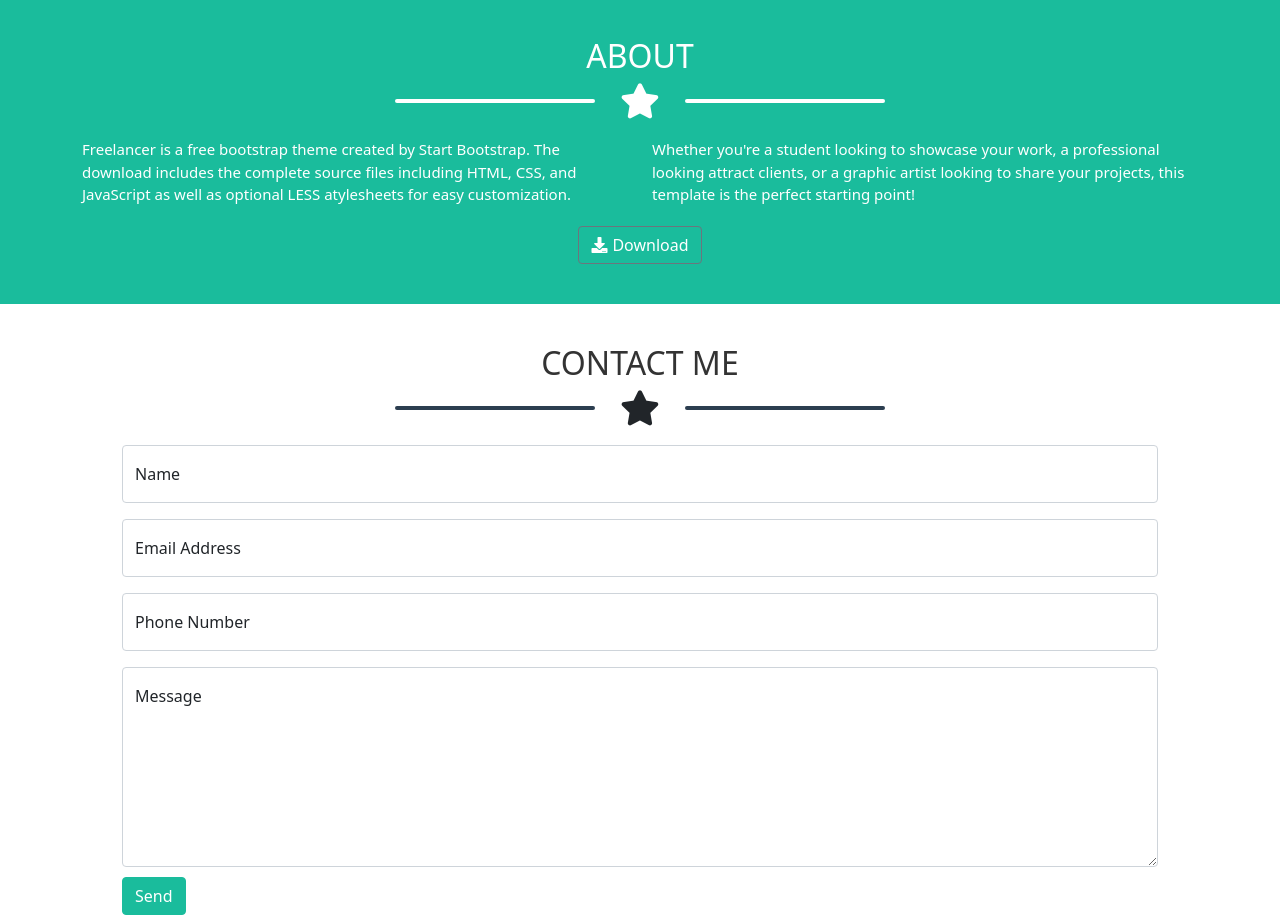
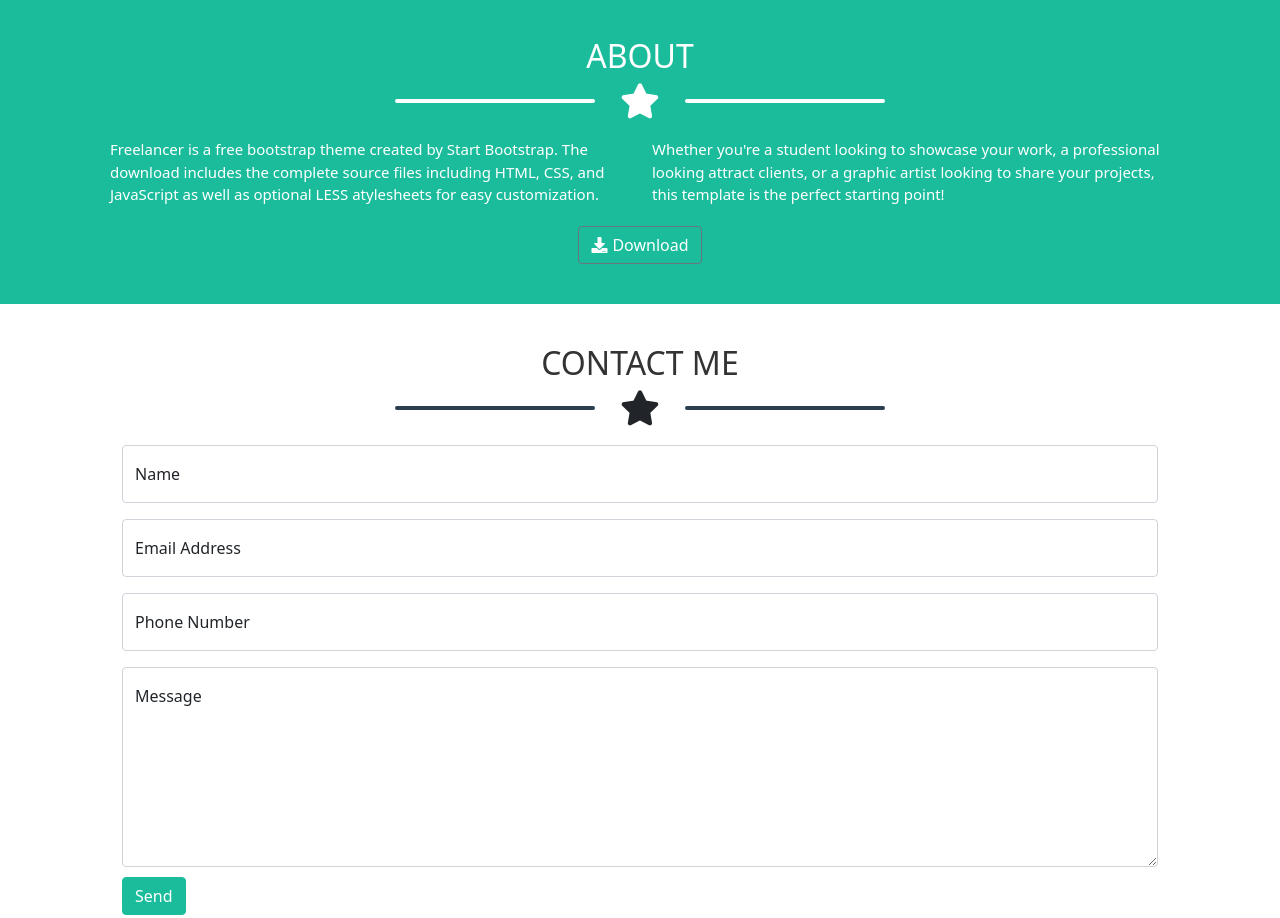
Before and after one commit to petrescuandreea/html-css-bootstrap-freelancer, a plain HTML site: page index.html in a window 1280 px wide. Shown: the part 1403-2321 px from the top of the page. Drawn offline with nearby package versions, Linux system fonts and the light colour scheme.

Commit message:
padding content

```diff
--- a/css/style.css
+++ b/css/style.css
@@ -126,23 +126,19 @@ h2 {
     color: white;
 }
 
-
-
-.about-container {
-    /* height: 500px; */
-    background-color: darkgray;
+    /* content  */
+#about .left-col {
+    padding-left: 40px;
 }
 
-/* .about-content {
-    height: 200px;
-    background-color: rgb(235, 82, 82);
-    border: 1px solid black;
-} */
+#about .right-col {
+    padding-right: 40px;
+}
 
 #about .content {
     font-size: 15px;
+}
 
-}
 
  /* .cta {
     height: 50px;
--- a/index.html
+++ b/index.html
@@ -160,7 +160,7 @@
 
                     <!-- content  -->
                     <div class="row row-cols-1 row-cols-md-2">
-                        <div class="col about-content white">
+                        <div class="col about-content white left-col">
                             <div class="content">
                                 <p>
                                     Freelancer is a free bootstrap theme created by Start Bootstrap. The download includes the complete source files including HTML, CSS, and JavaScript as well as optional LESS atylesheets for easy customization.
@@ -169,7 +169,7 @@
 
                         </div>
 
-                        <div class="col about-content white">
+                        <div class="col about-content white right-col">
                             <div class="content">
                                 <p>
                                     Whether you're a student looking to showcase your work, a professional looking attract clients, or a graphic artist looking to share your projects, this template is the perfect starting point!
@@ -256,12 +256,13 @@
                     <div class="col up-content">
                         <div class="footer-item">
                             <h4>AROUND THE WEB</h3>
-                            <div>
+                            <div id="social">
                                 <i class="fab fa-facebook-f"></i>
                                 <i class="fab fa-google-plus-g"></i>
                                 <i class="fab fa-twitter"></i>
                                 <i class="fab fa-linkedin-in"></i>
                             </div>
+
                         </div>
                     </div>
                     <div class="col up-content">
```
